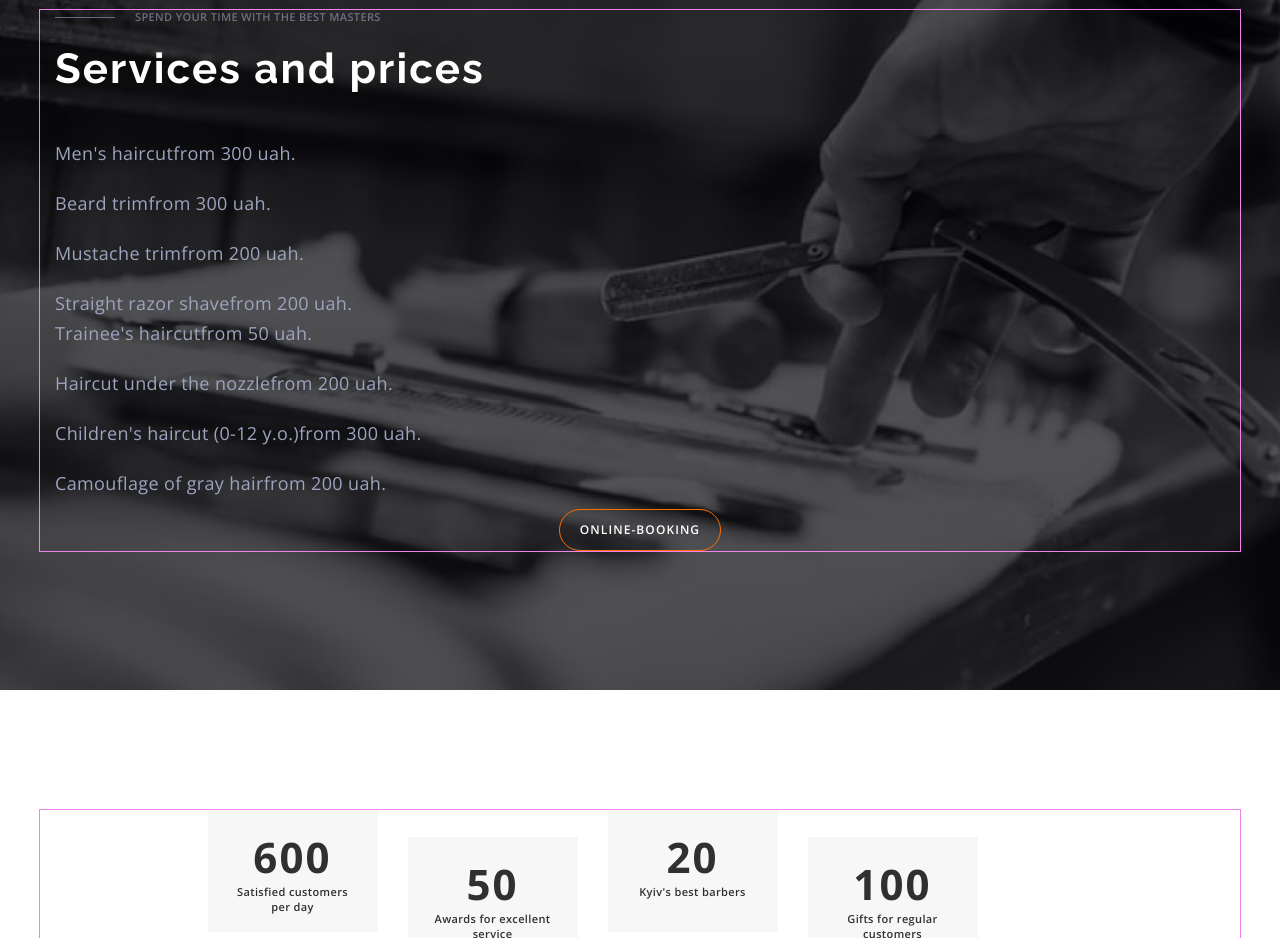
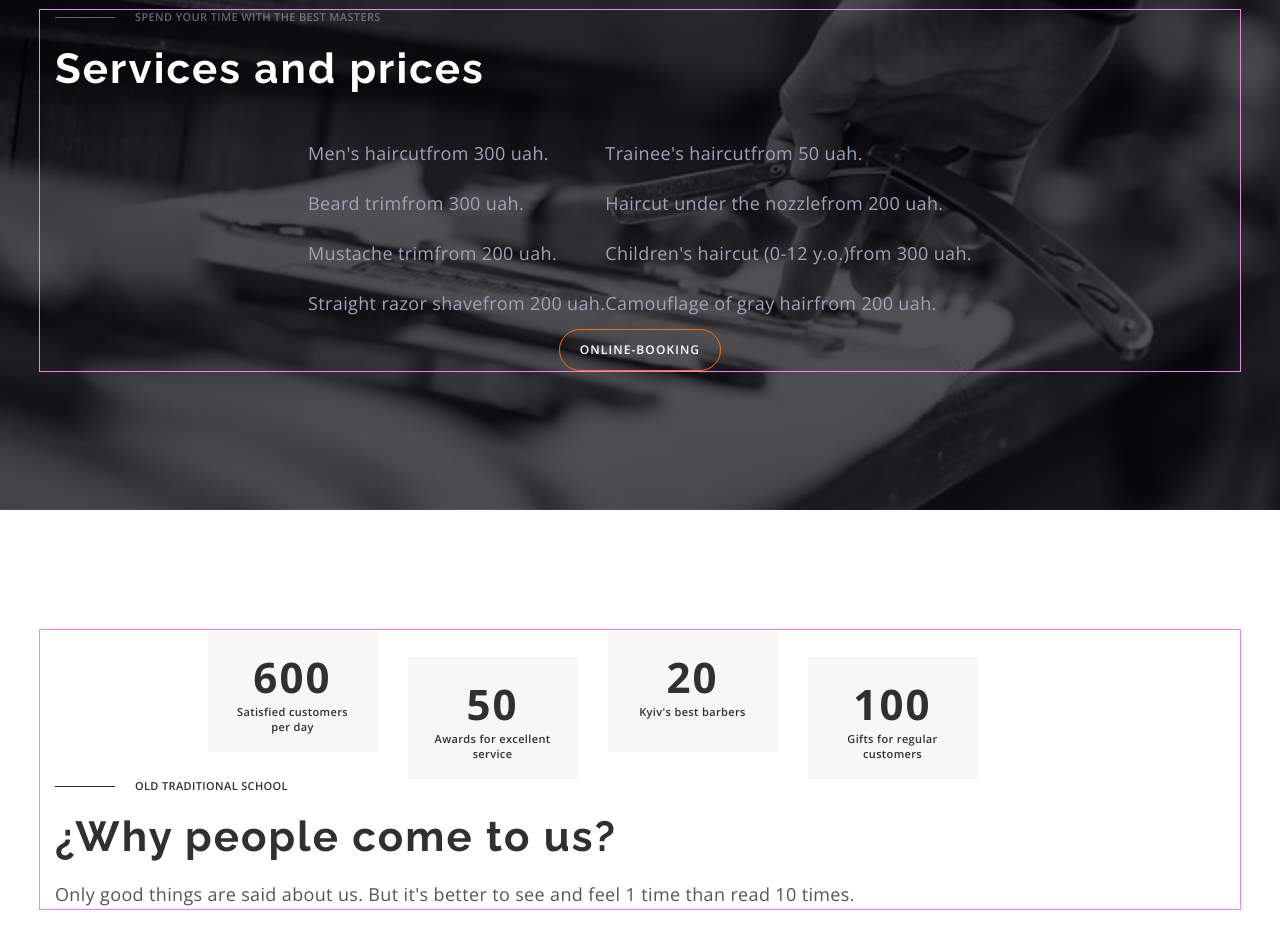
Before and after one commit to MaksymBora/BarberShop, a plain HTML site: page index.html in a window 1280 px wide. Shown: the part 1435-2373 px from the top of the page. Drawn offline with nearby package versions, Linux system fonts and the light colour scheme.

Commit message:
amended wraper for prices

```diff
--- a/css/style.css
+++ b/css/style.css
@@ -380,6 +380,13 @@ ul {
   color: var(--white-color);
 }
 
+.services-price-wrapper {
+  flex-basis: calc((100% - 30px) / 2);
+  display: flex;
+  align-items: center;
+  justify-content: center;
+}
+
 .services-list {
   display: flex;
   flex-wrap: wrap;
```
